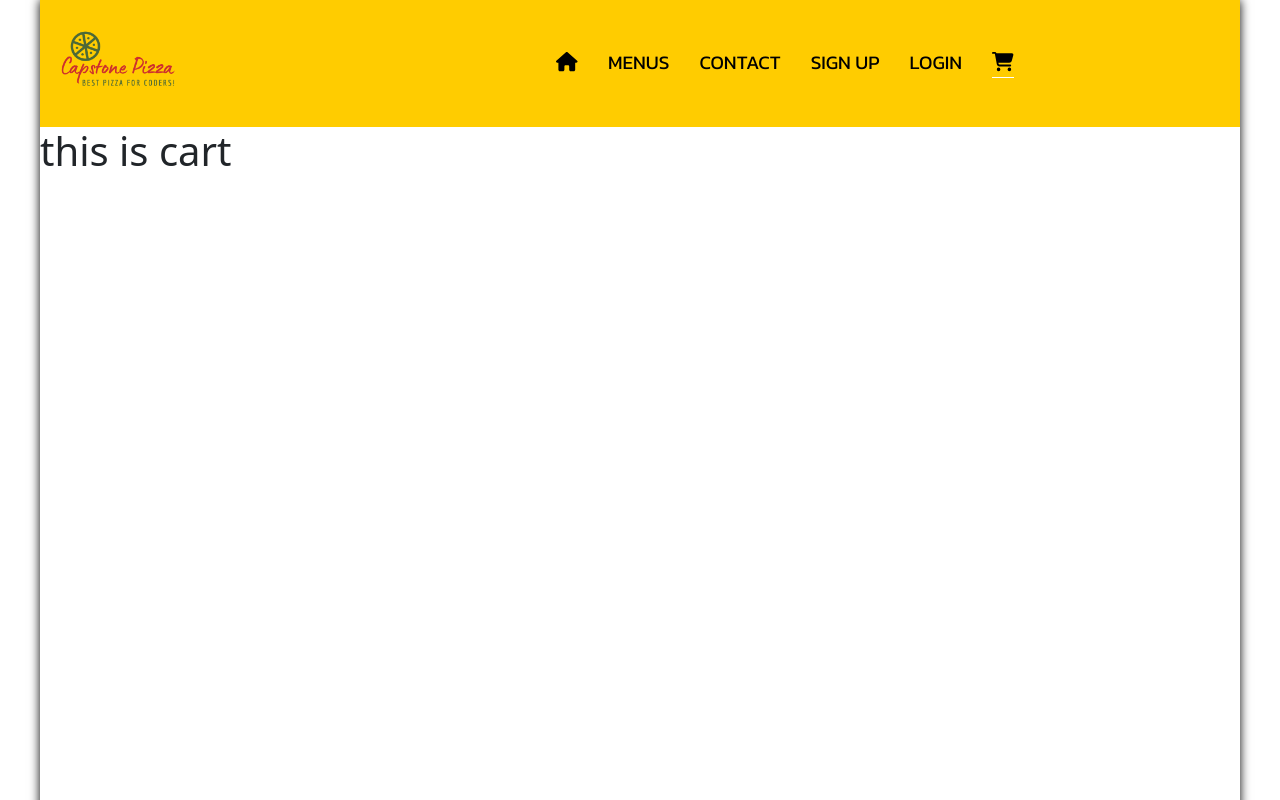
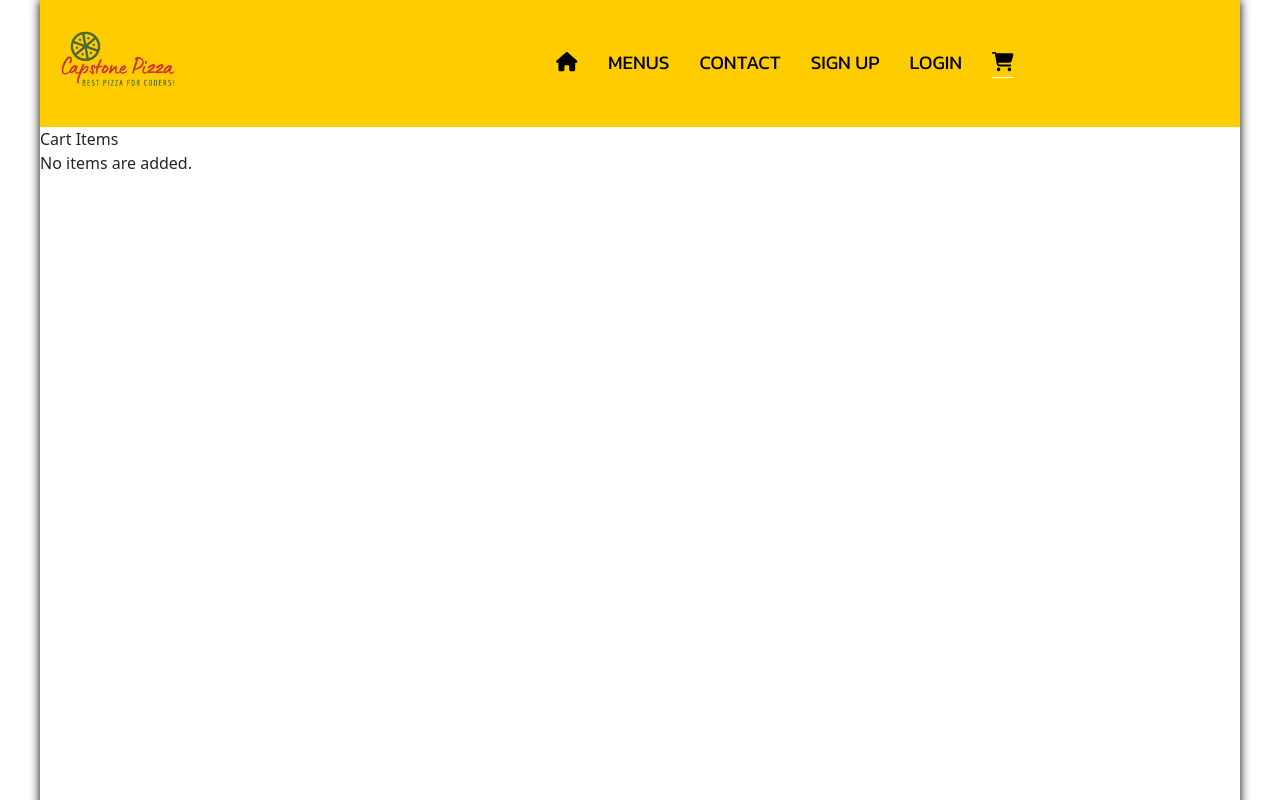
Before and after one commit to Capstone-Marcel-Matthew-Sombat/Capstone_Pizzeria_Frontend, a React (Vite) app: page /cart in a window 1280 px wide. Shown: the top 800 px of the page. Built offline with nearby package versions, Linux system fonts and the light colour scheme.

Commit message:
build cart

```diff
--- a/src/App.jsx
+++ b/src/App.jsx
@@ -1,5 +1,5 @@
 import React from "react";
-import PagesContener from "./components/PageContainer";
+import PageContainer from "./components/PageContainer";
 import Header from "./assets/header";
 import Footer from "./components/Footer";
 import { Link } from "react-router-dom";
@@ -29,7 +29,7 @@ function App() {
       </div>
 
       <div className="content-wrapper">
-        <PagesContener />
+        <PageContainer />
       </div>
 
       <div>
--- a/src/components/AllMenus.jsx
+++ b/src/components/AllMenus.jsx
@@ -26,6 +26,9 @@ const AllMenus = ({ addToCart }) => {
     navigate(`/menu/${id}`);
   };
 
+  const onClick = () => {
+
+  }
   return (
     <>
       <div>
--- a/src/components/Cart.jsx
+++ b/src/components/Cart.jsx
@@ -1,14 +1,23 @@
-import React, { useState } from 'react';
+import React from "react";
+import CountItem from "./CountItem";
 
-const Cart = ({cart}) => {
-    console.log(cart)
+const Cart = ({ cart }) => {
+  console.log(cart);
 
-    return (
-        <div>
-            <h1>this is cart</h1>
-            {/* items in your cart */}
-        </div>
-    );
+  return (
+    <div className="cart-items">
+      <div className="cart-items-header">Cart Items</div>
+
+      {cart.length === 0 && (
+        <div className="cart-items-empty"> No items are added.</div>
+      )}
+      <div>
+        {cart?.map((menu) => {
+          return <CountItem key={menu.id} menu={menu} count={1} />;
+        })}
+      </div>
+    </div>
+  );
 };
 
 export default Cart;
--- /dev/null
+++ b/src/components/CountItem.jsx
@@ -0,0 +1,21 @@
+import React from "react";
+
+const CountItem = ({ menu, count }) => {
+  console.log(count);
+
+  return (
+    <div>
+      <div className="cart-items-name">{menu.name}</div>
+      <div className="cart-items-price">{menu.price}</div>
+
+      <div className="cart-items-function">
+        <button onClick={count} className="cart-items-add">
+          +
+        </button>
+        <button className="cart-items-remove">-</button>
+      </div>
+    </div>
+  );
+};
+
+export default CountItem;
```
Also changed, not shown: src/components/PageContainer.jsx (+4 -3 lines), src/components/styles/Cart.css (added).
